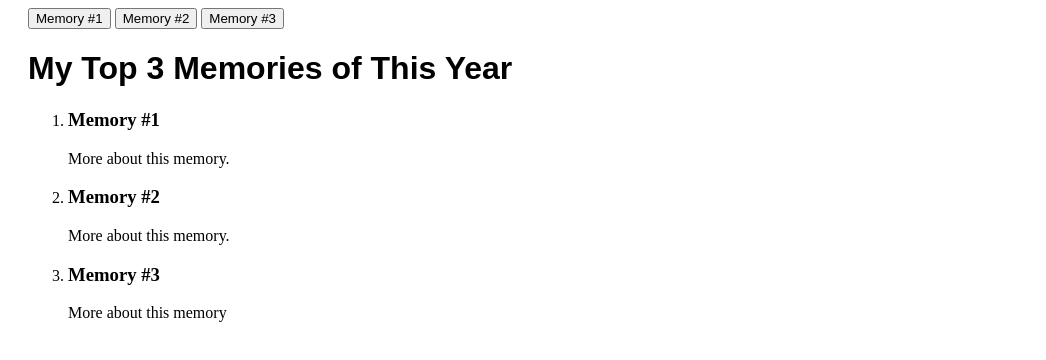
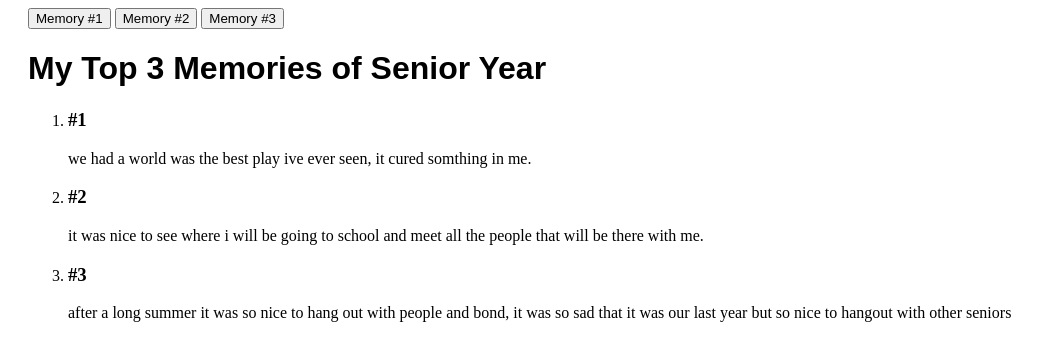
Before and after one commit to LaGuardia-WebDev-2024/laguardia-webdev-2024-githubclassroom-12-p-unit-12-project-12-P-Unit-12-Project, a plain HTML site: page index.html in a window 1280 px wide. Shown: the whole page, without its empty margins (0-1046 px from the left). Drawn offline with nearby package versions, Linux system fonts and the light colour scheme; a web font is replaced by a local one.

Commit message:
🛕🐌 Updated with Glitch

```diff
--- a/index.html
+++ b/index.html
@@ -3,7 +3,7 @@ Requirements
 [  ] $() Select by Element, ID AND Class
 [  ] Use Three Different jQuery Methods
 [  ] Add Five CSS Declarations
-[  ] Include Three Images
+[  x] Include Three Images
 
 Select ONE Additional
 [ no ] Feature 1 - Use .addClass() method
@@ -25,36 +25,45 @@ Select ONE Additional
     <button id="mem1-button">Memory #1</button>
     <button id="mem2-button">Memory #2</button>
     <button id="mem3-button">Memory #3</button>
-    <h1>My Top 3 Memories of <span>This Year</span></h1>
+    <h1>My Top 3 Memories of <span>Senior Year</span></h1>
     <ol>
       <li>
-        <h3 id="mem1">Memory #1</h3>
-        <p>More about this memory.</p>
+        <h3 id="mem1">#1  </h3>
+        <img src="https://cdn.glitch.global/b17b09b6-ccc7-4a38-8b6f-cdc0693cceed/IMG_2205.jpeg?v=1745425415922" width=200 id="world" style="display:none"/>
+        <p> we had a world was the best play ive ever seen, it cured somthing in me.</p>
+      </li>
+      <li>
+        <h3 id="mem2">#2</h3>
+        <img src="https://cdn.glitch.global/b17b09b6-ccc7-4a38-8b6f-cdc0693cceed/IMG_4227.jpeg?v=1745425493640" width="200" id="bomm" style="display:none"/>
+        <p> it was nice to see where i will be going to school and meet all the people that will be there with me.</p>
       </li>
 
       <li>
-        <h3 id="mem2">Memory #2</h3>
-        <p>More about this memory.</p>
-      </li>
+        <h3 id="mem3"> #3</h3>
+     <img src="https://cdn.glitch.global/b17b09b6-ccc7-4a38-8b6f-cdc0693cceed/IMG_5421.jpeg?v=1745943005520" width="200"id="sun" style="display:none">
 
-      <li>
-        <h3 id="mem3">Memory #3</h3>
-        <p>More about this memory</p>
+        <p> after a long summer it was so nice to hang out with people and bond, it was so sad that it was our last year but so nice to hangout with other seniors </p>
       </li>
     </ol>
 
     <script src="https://ajax.googleapis.com/ajax/libs/jquery/2.1.4/jquery.min.js"></script>
     <script>
       $("#mem1-button").click(function () {
-        $("#mem1").css("color", "purple");
+        $("#mem1").css("color", "red");
+        $("#world").show(2000)
+         $("#mem1").hide().text("seeing we had a world- by josha haromn ").show(3000)
       });
 
       $("#mem2-button").click(function () {
         $("#mem2").css("color", "blue");
+        $("#bomm").show(2000)
+      $("#mem2").hide().text("accepted students day at Ithaca").show(3000)
       });
 
       $("#mem3-button").click(function () {
         $("#mem3").css("color", "green");
+        $("#sun").show(2000)
+          $("#mem3").hide().text("senior sunset").show(3000)
       });
     </script>
   </body>
```
Also changed, not shown: 1 other file.
